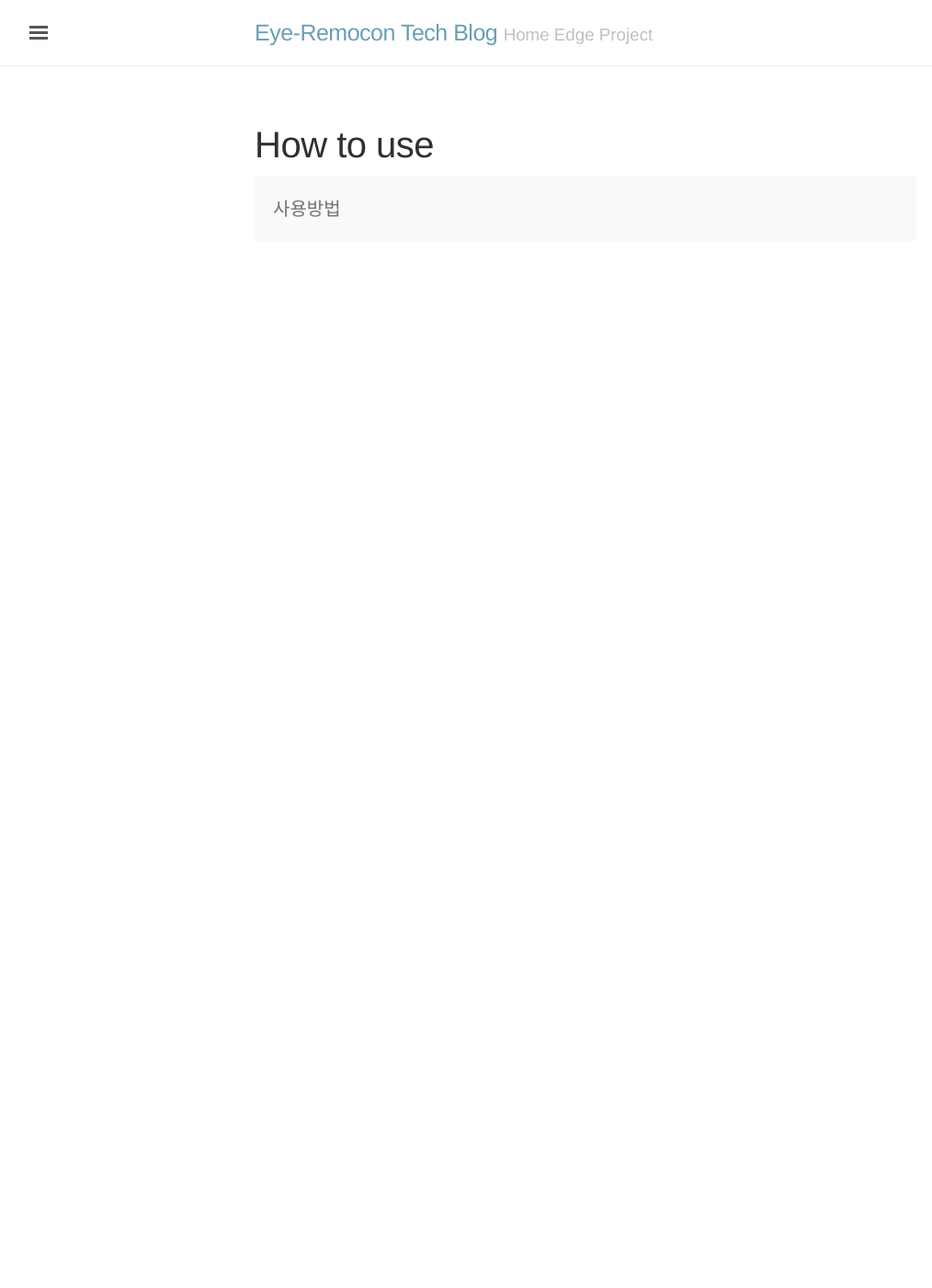
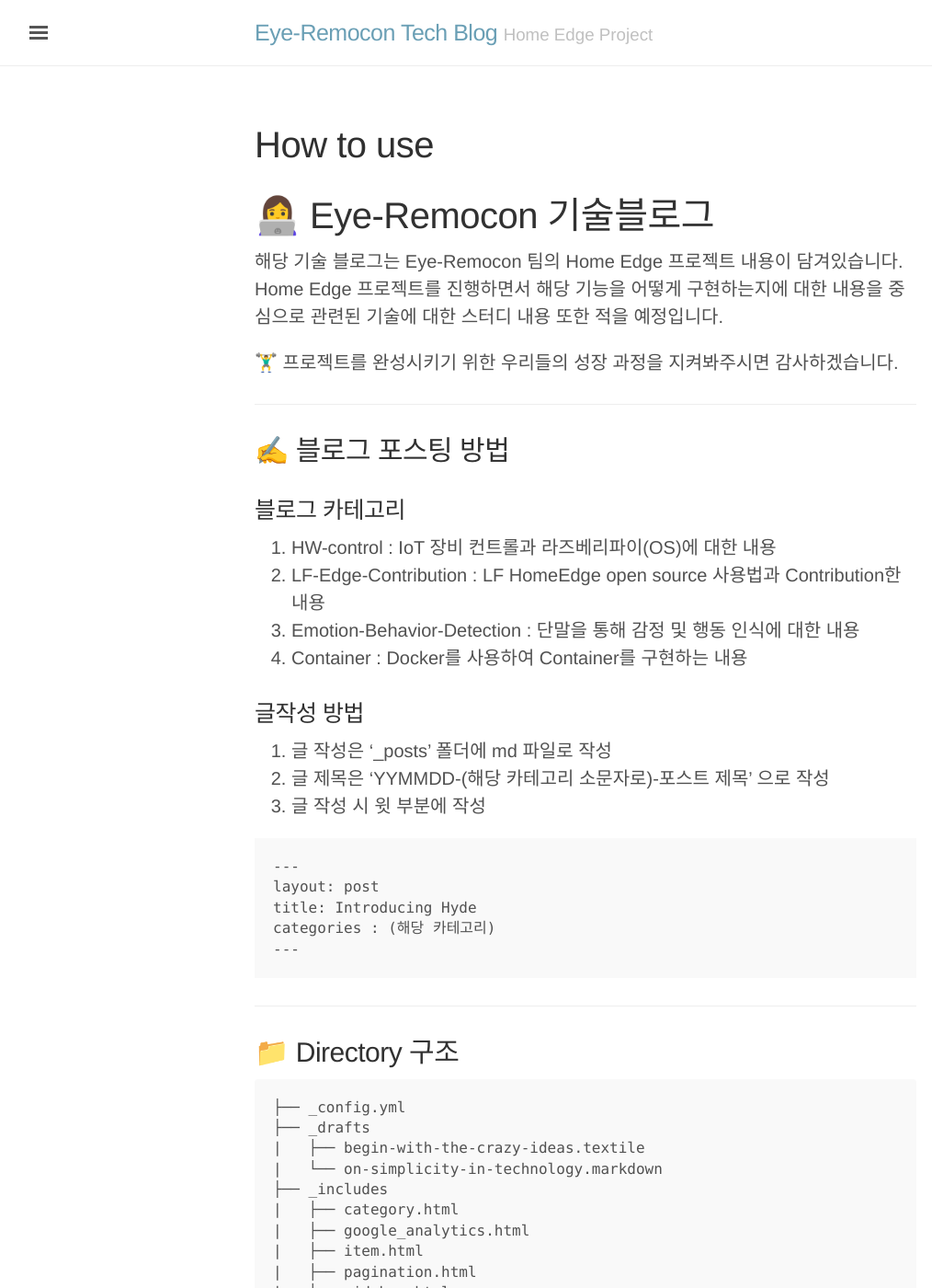
Before and after one commit to Eye-Remocon/Eye-Remocon.github.io, a Jekyll site: the page built from rule.md, in a window 1280 px wide and 1400 px high. Shown: the whole window at 92% size, without its empty margins (3-1017 px from the left). Built offline with Jekyll 4.4.1, drawn with Linux system fonts in a browser that asks for light colours; some web fonts are replaced; some of the changed text lies outside the part shown.

Commit message:
Update rule.md

````diff
--- a/rule.md
+++ b/rule.md
@@ -3,6 +3,104 @@ layout: page
 title: How to use
 ---
 
-<p class="message">
-    사용방법
-</p>
+
+# 👩‍💻 Eye-Remocon 기술블로그
+
+해당 기술 블로그는 Eye-Remocon 팀의 Home Edge 프로젝트 내용이 담겨있습니다.
+Home Edge 프로젝트를 진행하면서 해당 기능을 어떻게 구현하는지에 대한 내용을 중심으로
+관련된 기술에 대한 스터디 내용 또한 적을 예정입니다.
+
+🏋️‍♂️ 프로젝트를 완성시키기 위한 우리들의 성장 과정을 지켜봐주시면 감사하겠습니다.
+
+
+
+----
+
+## ✍️ 블로그 포스팅 방법
+
+### 블로그 카테고리
+1. HW-control : IoT 장비 컨트롤과 라즈베리파이(OS)에 대한 내용
+2. LF-Edge-Contribution : LF HomeEdge open source 사용법과 Contribution한 내용
+3. Emotion-Behavior-Detection : 단말을 통해 감정 및 행동 인식에 대한 내용
+4. Container : Docker를 사용하여 Container를 구현하는 내용
+
+
+
+### 글작성 방법
+1. 글 작성은 '_posts' 폴더에 md 파일로 작성
+2. 글 제목은 'YYMMDD-(해당 카테고리 소문자로)-포스트 제목' 으로 작성
+3. 글 작성 시 윗 부분에 작성
+
+<pre>
+---
+layout: post
+title: Introducing Hyde
+categories : (해당 카테고리)
+---
+</pre>
+
+
+----
+
+##  📁 Directory 구조
+
+```
+├── _config.yml
+├── _drafts
+|   ├── begin-with-the-crazy-ideas.textile
+|   └── on-simplicity-in-technology.markdown
+├── _includes
+|   ├── category.html
+|   ├── google_analytics.html
+|   ├── item.html
+|   ├── pagination.html
+|   ├── sidebar.html
+|   └── tag.html
+├── _layouts
+|   ├── default.html
+|   ├── page.html
+|   ├── post.html
+|   └── tag.html
+├── _posts
+├── _data
+|   └── members.yml
+├── _site
+├── asset
+├── js
+├── page
+|   ├── 1.category.html
+|   └── 2.tag.html
+├── public
+|   └── css
+└── index.html
+```
+
+### _config.yml
+_config.yml파일은 지킬 사이트의 환경설정을 포함하고 있습니다.
+
+### _posts
+_posts 폴더는 블로그 글이 저장된 곳입니다. 포스팅할 때 글 작성법을 따라야 합니다.
+
+### _site
+_site는 컴파일된 HTML파일이 저장되는 장소입니다. 일단 빌트하면 파일들은 호스팅을 위해 서버에 직접 업로드됩니다.
+
+### _includes
+페이지의 틀을 위한 HTML파일이 저장되는 장소입니다.
+
+### _drafts
+퍼블리싱 안된 블로그 포스트를 담아놓는 폴더입니다. _draft폴더는 우리 실제 홈페이지에 퍼블리싱없이 작업할 수 있도록 도와줍니다.
+
+### _layouts
+_layouts 폴더에는 콘텐츠를 감쌀 템플릿이 포함되어 있습니다. 헤더와 푸터, 네이베이션과 같이 전형적으로 반복되는 코드가 _layouts안에 포함되어 있습니다.
+
+### public
+CSS 파일을 포함하는 폴더입니다.
+
+### asset
+이미지 및 폰트 파일을 포함하는 폴더입니다.
+
+### js
+javascript 파일을 포함하는 폴더입니다.
+
+### index.html
+페이지 첫 시작에서 사용되는 HTML 파일입니다.
````
